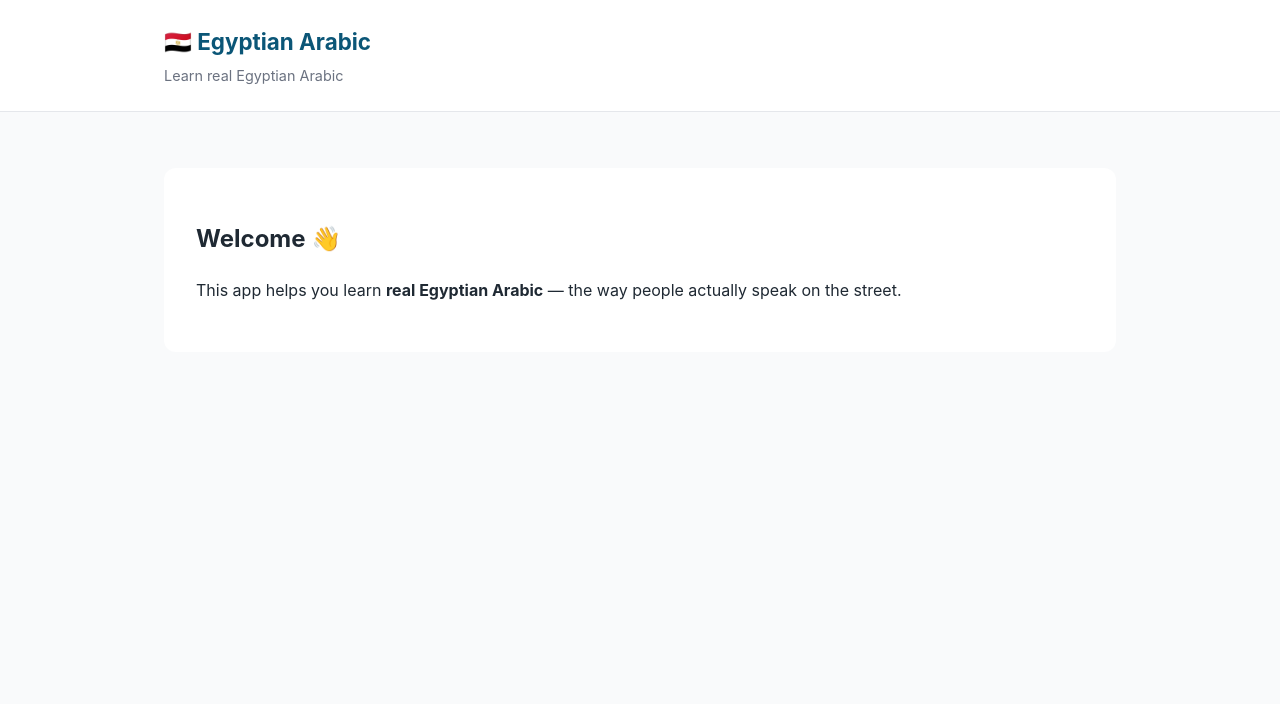
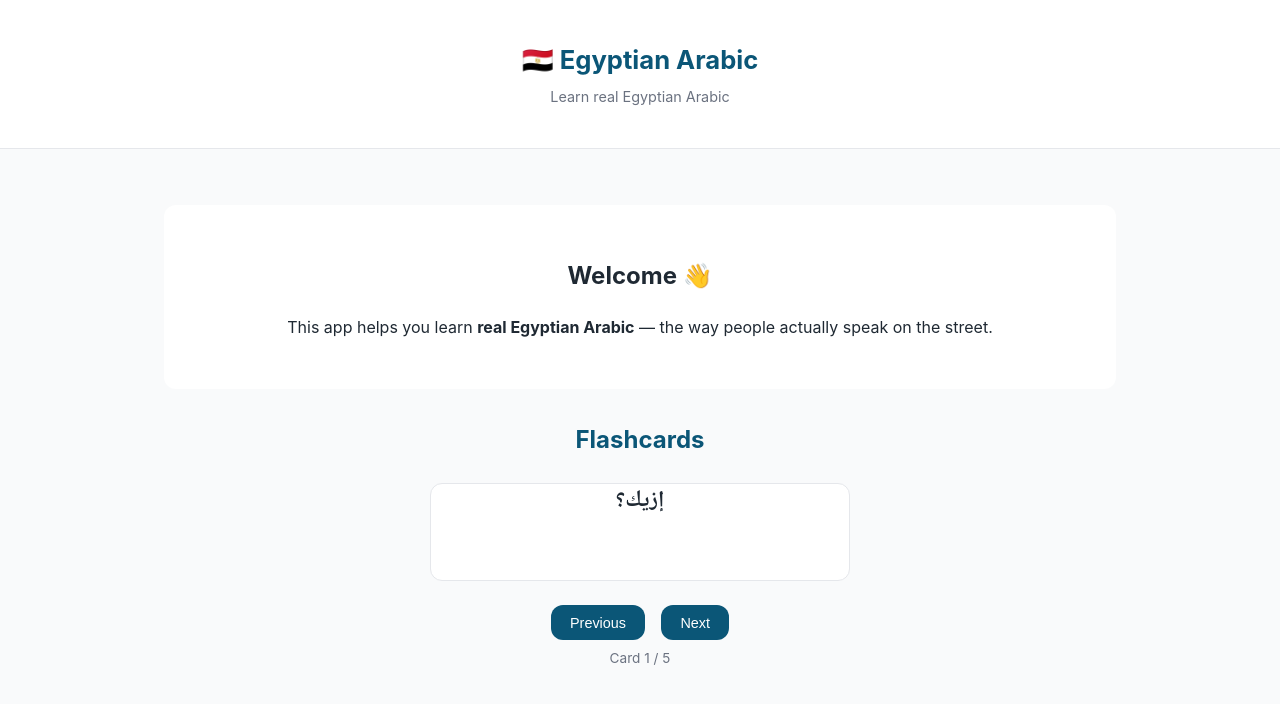
Before and after one commit to AlyAtalla/Masry, a React (Vite) app in the folder egyptian-arabic-app/: page / in a window 1280 px wide. Shown: the top 704 px of the page. Built offline with nearby package versions, Linux system fonts and the light colour scheme.

Commit message:
add cards

```diff
--- a/egyptian-arabic-app/src/app/App.css
+++ b/egyptian-arabic-app/src/app/App.css
@@ -40,3 +40,175 @@
 .app-button:hover {
   opacity: 0.9;
 }
+
+.card-game {
+  margin-top: 2rem;
+  text-align: center;
+}
+
+.flashcard {
+  background-color: var(--color-surface);
+  border: 1px solid var(--color-border);
+  border-radius: var(--radius);
+  padding: 3rem 2rem;
+  margin: 1.5rem auto;
+  max-width: 420px;
+  cursor: pointer;
+  user-select: none;
+  transition: transform 0.15s ease;
+}
+
+.flashcard:hover {
+  transform: scale(1.02);
+}
+
+.card-face {
+  font-size: 1.2rem;
+}
+
+.card-controls {
+  display: flex;
+  justify-content: center;
+  gap: 1rem;
+}
+
+.card-counter {
+  margin-top: 1rem;
+  font-size: 0.85rem;
+  color: var(--color-muted);
+}
+
+body {
+  margin: 0;
+  font-family: var(--font-main);
+  background-color: var(--color-bg);
+  color: var(--color-text);
+}
+
+.container {
+  max-width: var(--container-width);
+  margin: 0 auto;
+  padding: 1.5rem;
+}
+
+/* Header */
+.app-header {
+  background-color: var(--color-surface);
+  border-bottom: 1px solid var(--color-border);
+  padding: 1rem 0;
+}
+
+.header-inner {
+  display: flex;
+  flex-direction: column;
+  align-items: center;
+  gap: 0.25rem;
+}
+
+.header-inner h1 {
+  margin: 0;
+  font-size: 1.6rem;
+  color: var(--color-primary);
+}
+
+.subtitle {
+  font-size: 0.9rem;
+  color: var(--color-muted);
+}
+
+/* Main welcome section */
+.welcome {
+  background-color: var(--color-surface);
+  padding: 2rem;
+  border-radius: var(--radius);
+  margin-top: 2rem;
+  text-align: center;
+}
+.flashcard {
+  background-color: var(--color-surface);
+  border: 1px solid var(--color-border);
+  border-radius: var(--radius);
+  padding: 3rem 2rem;
+  margin: 1.5rem auto;
+  max-width: 420px;
+  cursor: pointer;
+  user-select: none;
+  perspective: 1000px;
+  transition: transform 0.3s ease;
+  display: flex;
+  align-items: center;
+  justify-content: center;
+}
+
+.flashcard .card-face {
+  backface-visibility: hidden;
+  transition: transform 0.3s ease;
+}
+
+.flashcard .arabic {
+  direction: rtl;
+  font-size: 1.4rem;
+  font-weight: bold;
+}
+
+.card-game h2 {
+  text-align: center;
+  font-size: 1.5rem;
+  color: var(--color-primary);
+}
+
+/* Controls */
+.card-controls {
+  display: flex;
+  justify-content: center;
+  gap: 1rem;
+  margin-top: 1rem;
+}
+
+/* Counter & XP */
+.card-counter,
+.card-game p {
+  text-align: center;
+  color: var(--color-muted);
+  margin-top: 0.5rem;
+}
+@media (max-width: 600px) {
+  .flashcard {
+    padding: 2rem 1rem;
+    font-size: 1rem;
+  }
+
+  .header-inner h1 {
+    font-size: 1.4rem;
+  }
+
+  .card-controls {
+    flex-direction: column;
+    gap: 0.5rem;
+  }
+}
+.flashcard {
+  position: relative;
+  transform-style: preserve-3d;
+}
+
+.flashcard.flipped {
+  transform: rotateY(180deg);
+}
+
+.card-face {
+  position: absolute;
+  width: 100%;
+  text-align: center;
+  top: 0;
+  left: 0;
+  transform: rotateY(0deg);
+}
+
+.flashcard.flipped .card-face.front {
+  transform: rotateY(180deg);
+}
+
+.flashcard.flipped .card-face.back {
+  transform: rotateY(0deg);
+}
--- a/egyptian-arabic-app/src/app/App.tsx
+++ b/egyptian-arabic-app/src/app/App.tsx
@@ -1,4 +1,5 @@
 import "./App.css";
+import CardGame from "../features/cards/CardGame";
 
 function App() {
   return (
@@ -18,6 +19,8 @@ function App() {
             the way people actually speak on the street.
           </p>
         </section>
+              <CardGame/>
+
       </main>
     </>
   );
--- /dev/null
+++ b/egyptian-arabic-app/src/features/cards/CardGame.tsx
@@ -0,0 +1,51 @@
+import { useState } from "react";
+import { cards } from "../../data/cards";
+import Card from "../../shared/components/Card";
+import Button from "../../shared/components/Button";
+import {
+  createInitialState,
+  flipCard,
+  nextCard,
+  previousCard,
+} from "./card.logic";
+
+export default function CardGame() {
+  const [state, setState] = useState(createInitialState());
+
+  const currentCard = cards[state.currentIndex];
+
+  return (
+    <section className="card-game">
+      <h2>Flashcards</h2>
+
+      <Card
+        front={currentCard.front}
+        back={currentCard.back}
+        isFlipped={state.isFlipped}
+        onFlip={() => setState(flipCard(state))}
+      />
+
+      <div className="card-controls">
+        <Button
+          onClick={() =>
+            setState(previousCard(state, cards.length))
+          }
+        >
+          Previous
+        </Button>
+
+        <Button
+          onClick={() =>
+            setState(nextCard(state, cards.length))
+          }
+        >
+          Next
+        </Button>
+      </div>
+
+      <p className="card-counter">
+        Card {state.currentIndex + 1} / {cards.length}
+      </p>
+    </section>
+  );
+}
--- /dev/null
+++ b/egyptian-arabic-app/src/features/cards/card.logic.ts
@@ -0,0 +1,40 @@
+
+export type CardGameState = {
+  currentIndex: number;
+  isFlipped: boolean;
+};
+
+export function createInitialState(): CardGameState {
+  return {
+    currentIndex: 0,
+    isFlipped: false,
+  };
+}
+
+export function flipCard(state: CardGameState): CardGameState {
+  return {
+    ...state,
+    isFlipped: !state.isFlipped,
+  };
+}
+
+export function nextCard(
+  state: CardGameState,
+  cardsLength: number
+): CardGameState {
+  return {
+    currentIndex: (state.currentIndex + 1) % cardsLength,
+    isFlipped: false,
+  };
+}
+
+export function previousCard(
+  state: CardGameState,
+  cardsLength: number
+): CardGameState {
+  return {
+    currentIndex:
+      (state.currentIndex - 1 + cardsLength) % cardsLength,
+    isFlipped: false,
+  };
+}
--- /dev/null
+++ b/egyptian-arabic-app/src/shared/components/Card.tsx
@@ -0,0 +1,23 @@
+type CardProps = {
+  front: string;
+  back: string;
+  isFlipped: boolean;
+  onFlip: () => void;
+};
+
+export default function Card({
+  front,
+  back,
+  isFlipped,
+  onFlip,
+}: CardProps) {
+  return (
+    <div className="flashcard" onClick={onFlip}>
+      {!isFlipped ? (
+        <div className="card-face arabic">{front}</div>
+      ) : (
+        <div className="card-face">{back}</div>
+      )}
+    </div>
+  );
+}
```
